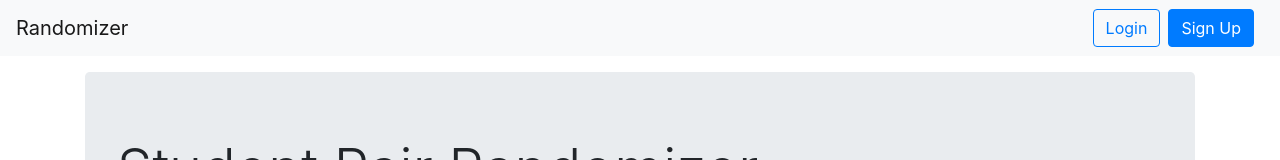
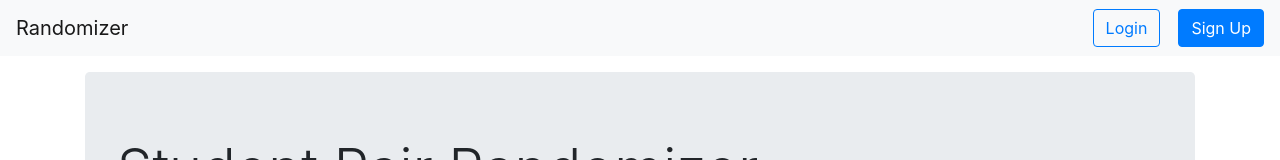
Before and after one commit to kierankay/randomizer-frontend, a React (Create React App) app: page / in a window 1280 px wide. Shown: the top 160 px of the page. Built offline with nearby package versions, Linux system fonts and the light colour scheme; no server answers.

Commit message:
update App.css - move nav margin from right to left

```diff
--- a/src/App.css
+++ b/src/App.css
@@ -36,13 +36,14 @@
   font-size: 12px;
 }
 
-.navbar-nav li.nav-item {
-  margin-right: 10px;
+.navbar-nav .nav-item {
+  margin-left: 10px;
 }
 
 @media only screen and (max-width: 990px) {
   .navbar-nav .nav-item {
     margin-right: 0 !important;
+    margin-left: 0 !important;
   }
 
   .navbar-nav .btn,
```
